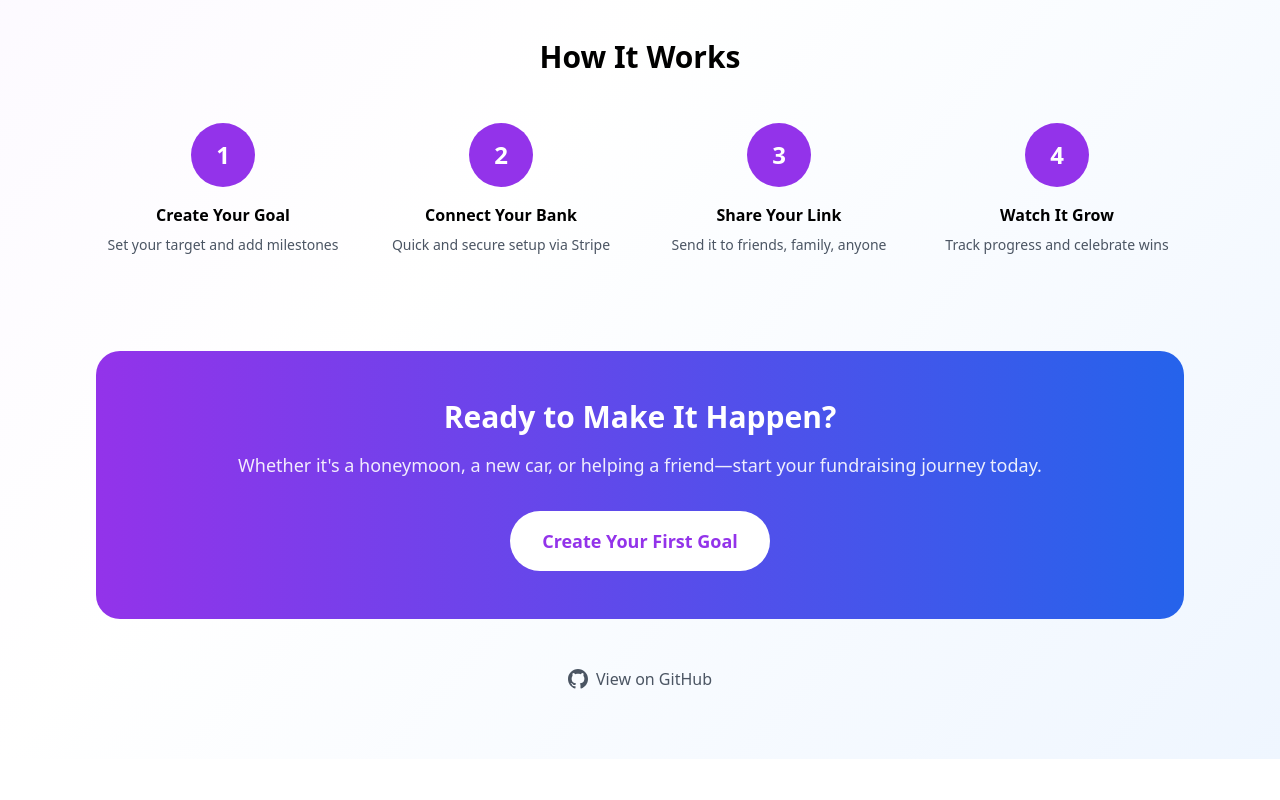
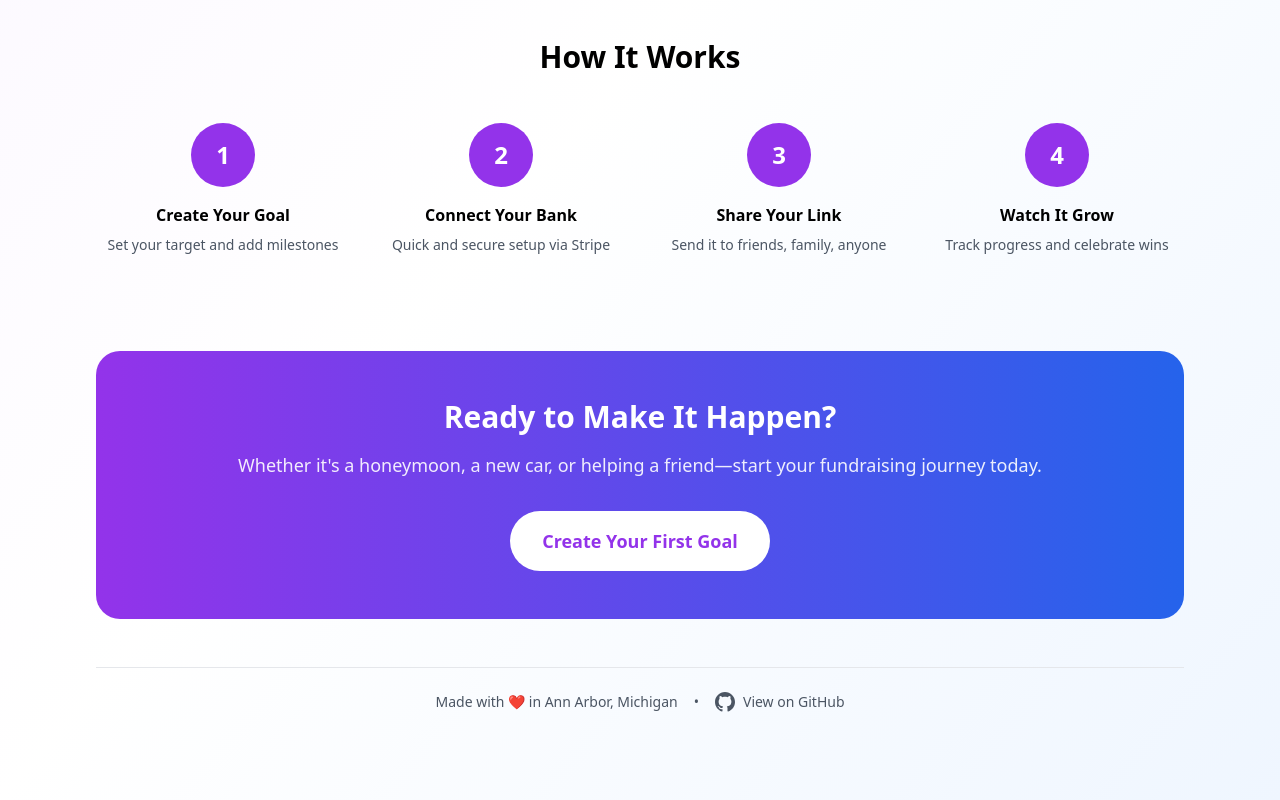
Before and after one commit to johnpc/jpc-fundraise, a React (Vite) app: page / in a window 1280 px wide. Shown: the part 685-1485 px from the top of the page. Before the commit the page ends 1444 px from the top, so only its background shows below. Built offline with nearby package versions, Linux system fonts and the light colour scheme; no server answers; what aws-amplify would draw is missing.

Commit message:
Add footer with Ann Arbor message and GitHub link to all pages

```diff
--- /dev/null
+++ b/src/components/Footer.tsx
@@ -0,0 +1,21 @@
+export function Footer() {
+  return (
+    <footer className="mt-12 py-6 border-t border-gray-200 text-center text-sm text-gray-600">
+      <div className="flex flex-col sm:flex-row items-center justify-center gap-4">
+        <span>Made with ❤️ in Ann Arbor, Michigan</span>
+        <span className="hidden sm:inline">•</span>
+        <a
+          href="https://github.com/johnpc/jpc-fundraise"
+          target="_blank"
+          rel="noopener noreferrer"
+          className="inline-flex items-center gap-2 hover:text-gray-900 transition-colors"
+        >
+          <svg className="w-5 h-5" fill="currentColor" viewBox="0 0 24 24">
+            <path d="M12 0c-6.626 0-12 5.373-12 12 0 5.302 3.438 9.8 8.207 11.387.599.111.793-.261.793-.577v-2.234c-3.338.726-4.033-1.416-4.033-1.416-.546-1.387-1.333-1.756-1.333-1.756-1.089-.745.083-.729.083-.729 1.205.084 1.839 1.237 1.839 1.237 1.07 1.834 2.807 1.304 3.492.997.107-.775.418-1.305.762-1.604-2.665-.305-5.467-1.334-5.467-5.931 0-1.311.469-2.381 1.236-3.221-.124-.303-.535-1.524.117-3.176 0 0 1.008-.322 3.301 1.23.957-.266 1.983-.399 3.003-.404 1.02.005 2.047.138 3.006.404 2.291-1.552 3.297-1.23 3.297-1.23.653 1.653.242 2.874.118 3.176.77.84 1.235 1.911 1.235 3.221 0 4.609-2.807 5.624-5.479 5.921.43.372.823 1.102.823 2.222v3.293c0 .319.192.694.801.576 4.765-1.589 8.199-6.086 8.199-11.386 0-6.627-5.373-12-12-12z" />
+          </svg>
+          View on GitHub
+        </a>
+      </div>
+    </footer>
+  )
+}
--- a/src/pages/CreateGoalPage.tsx
+++ b/src/pages/CreateGoalPage.tsx
@@ -8,6 +8,7 @@ import type { Schema } from '../../amplify/data/resource'
 import outputs from '../../amplify_outputs.json'
 import bcrypt from 'bcryptjs'
 import Swal from 'sweetalert2'
+import { Footer } from '../components/Footer'
 
 const client = generateClient<Schema>()
 
@@ -556,6 +557,8 @@ export function CreateGoalPage() {
             </button>
           </div>
         </form>
+
+        <Footer />
       </div>
     </div>
   )
--- a/src/pages/EditGoalPage.tsx
+++ b/src/pages/EditGoalPage.tsx
@@ -9,6 +9,7 @@ import bcrypt from 'bcryptjs'
 import Swal from 'sweetalert2'
 import ReactMarkdown from 'react-markdown'
 import rehypeRaw from 'rehype-raw'
+import { Footer } from '../components/Footer'
 
 const client = generateClient<Schema>()
 
@@ -619,6 +620,8 @@ export function EditGoalPage() {
             {isSubmitting ? 'Saving...' : 'Save Changes'}
           </button>
         </form>
+
+        <Footer />
       </div>
     </div>
   )
--- a/src/pages/GoalPage.tsx
+++ b/src/pages/GoalPage.tsx
@@ -6,6 +6,7 @@ import outputs from '../../amplify_outputs.json'
 import Swal from 'sweetalert2'
 import ReactMarkdown from 'react-markdown'
 import rehypeRaw from 'rehype-raw'
+import { Footer } from '../components/Footer'
 
 const client = generateClient<Schema>()
 
@@ -450,6 +451,8 @@ function GoalPage() {
             </div>
           )}
         </div>
+
+        <Footer />
       </div>
     </div>
   )
--- a/src/pages/LandingPage.tsx
+++ b/src/pages/LandingPage.tsx
@@ -1,4 +1,5 @@
 import { useNavigate } from 'react-router-dom'
+import { Footer } from '../components/Footer'
 
 export function LandingPage() {
   const navigate = useNavigate()
@@ -157,20 +158,7 @@ export function LandingPage() {
           </button>
         </div>
 
-        {/* Footer */}
-        <div className="mt-12 text-center">
-          <a
-            href="https://github.com/johnpc/jpc-fundraise"
-            target="_blank"
-            rel="noopener noreferrer"
-            className="inline-flex items-center gap-2 text-gray-600 hover:text-gray-900 transition-colors"
-          >
-            <svg className="w-5 h-5" fill="currentColor" viewBox="0 0 24 24">
-              <path d="M12 0c-6.626 0-12 5.373-12 12 0 5.302 3.438 9.8 8.207 11.387.599.111.793-.261.793-.577v-2.234c-3.338.726-4.033-1.416-4.033-1.416-.546-1.387-1.333-1.756-1.333-1.756-1.089-.745.083-.729.083-.729 1.205.084 1.839 1.237 1.839 1.237 1.07 1.834 2.807 1.304 3.492.997.107-.775.418-1.305.762-1.604-2.665-.305-5.467-1.334-5.467-5.931 0-1.311.469-2.381 1.236-3.221-.124-.303-.535-1.524.117-3.176 0 0 1.008-.322 3.301 1.23.957-.266 1.983-.399 3.003-.404 1.02.005 2.047.138 3.006.404 2.291-1.552 3.297-1.23 3.297-1.23.653 1.653.242 2.874.118 3.176.77.84 1.235 1.911 1.235 3.221 0 4.609-2.807 5.624-5.479 5.921.43.372.823 1.102.823 2.222v3.293c0 .319.192.694.801.576 4.765-1.589 8.199-6.086 8.199-11.386 0-6.627-5.373-12-12-12z" />
-            </svg>
-            View on GitHub
-          </a>
-        </div>
+        <Footer />
       </div>
     </div>
   )
```
